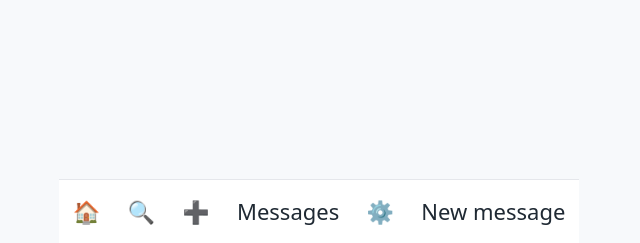
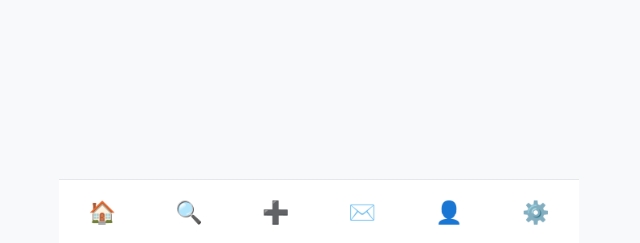
Before and after one commit to Artificial-Intellience-tech/kin-bech, a Django app: page /search/ in a window 1280 px wide. Shown: the part 557-800 px from the top of the page, without its empty margins (321-961 px from the left). Run offline with Django 5.2, Linux system fonts and the light colour scheme; a user stored in the database is signed in.

Commit message:
Add messaging improvements: polling, unread badge, chat bubbles, user search

```diff
--- a/static/css/style.css
+++ b/static/css/style.css
@@ -456,6 +456,7 @@ img {
     padding: 6px 8px;
     border-radius: var(--radius-sm);
     transition: transform 0.1s ease, filter 0.15s ease, background 0.15s ease;
+    position: relative;
 }
 
 /* Individual icon colors */
@@ -472,7 +473,7 @@ img {
 }
 
 .bottom-nav .nav-icon-messages {
-    color: #2563eb;   /* Blue (paper airplane) */
+    color: #2563eb;   /* Blue */
 }
 
 .bottom-nav .nav-icon-settings {
@@ -502,6 +503,7 @@ img {
     font-weight: 800;
     margin: 24px 0 12px;
 }
+
 /* Unread badge */
 .badge {
     display: inline-block;
@@ -514,6 +516,9 @@ img {
     border-radius: 10px;
     text-align: center;
     margin-left: 6px;
+    position: absolute;
+    top: 2px;
+    right: 6px;
 }
 
 /* Chat bubbles */
--- a/templates/base.html
+++ b/templates/base.html
@@ -37,15 +37,19 @@
         <a href="{% url 'home' %}" title="Home" class="nav-icon-home">🏠</a>
         <a href="{% url 'search' %}" title="Search" class="nav-icon-search">🔍</a>
         <a href="{% url 'create_post' %}" title="Add" class="nav-icon-add">➕</a>
-        <!-- Paper airplane icon for Messages -->
-        <a href="{% url 'conversations' %}" class="nav-link">
-            Messages
+
+        <!-- Messages with unread badge -->
+        <a href="{% url 'conversations' %}" title="Messages" class="nav-icon-messages">
+            ✉️
             {% if unread_msg_count %}
                 <span class="badge">{{ unread_msg_count }}</span>
             {% endif %}
         </a>
+
+        <!-- New message (user search) -->
+        <a href="{% url 'user_search' %}" title="New message">👤</a>
+
         <a href="{% url 'settings' %}" title="Settings" class="nav-icon-settings">⚙️</a>
-        <a href="{% url 'user_search' %}">New message</a>
     </nav>
     {% endif %}
 </body>
```
Also changed, not shown: messaging/templates/messaging/conversation_detail.html (+7 -22 lines), static/js/chat_poll.js (added, +31 -0 lines).
